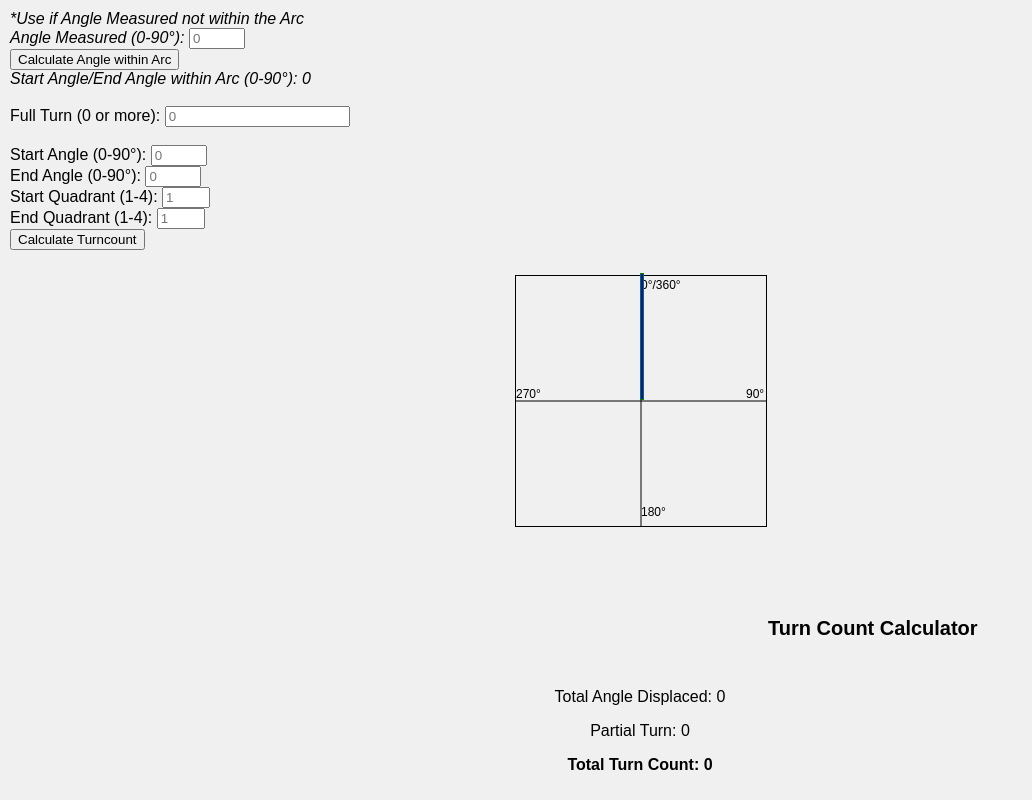
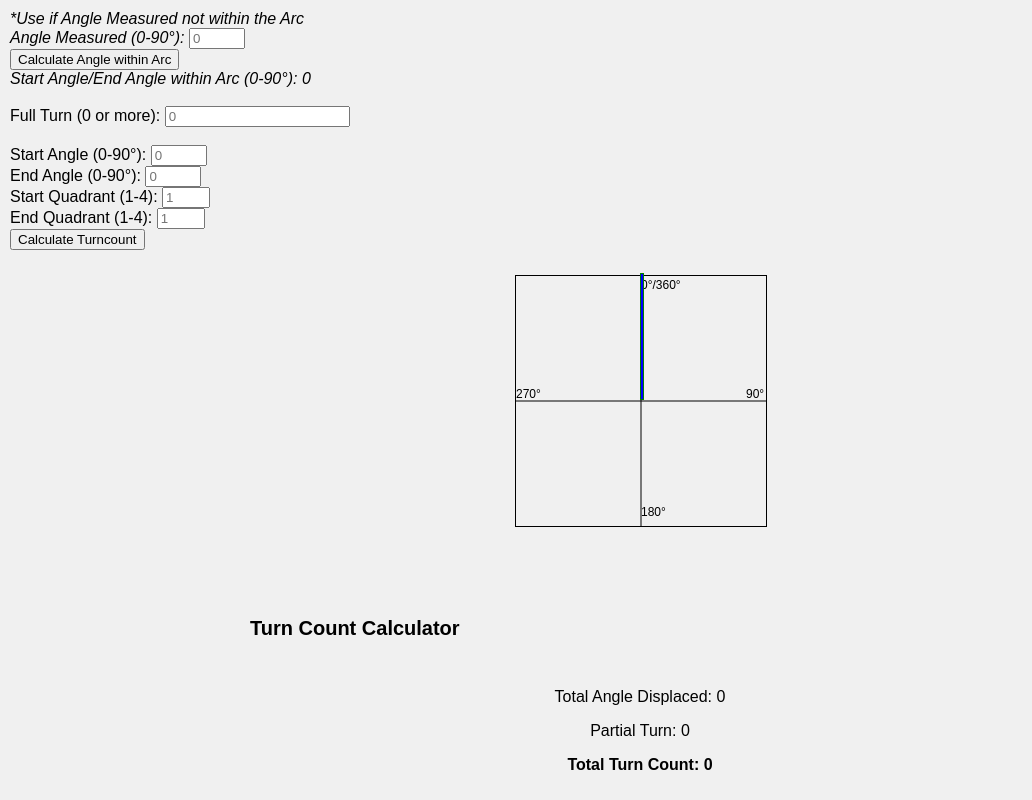
Before and after one commit to Yowwe/ManualTurnCountCalculator, a plain HTML site: page index.html in a window 1280 px wide. Shown: the whole page, without its empty margins (0-1032 px from the left). Drawn offline with Linux system fonts and the light colour scheme.

Commit message:
Update styles.css

```diff
--- a/styles.css
+++ b/styles.css
@@ -12,7 +12,7 @@
        #calculatorLabel {
             position: absolute;
             bottom: 160px;
-            left: 60%;
+            left: 250px;
             font-size: 20px;
             font-weight: bold;
         }
```
